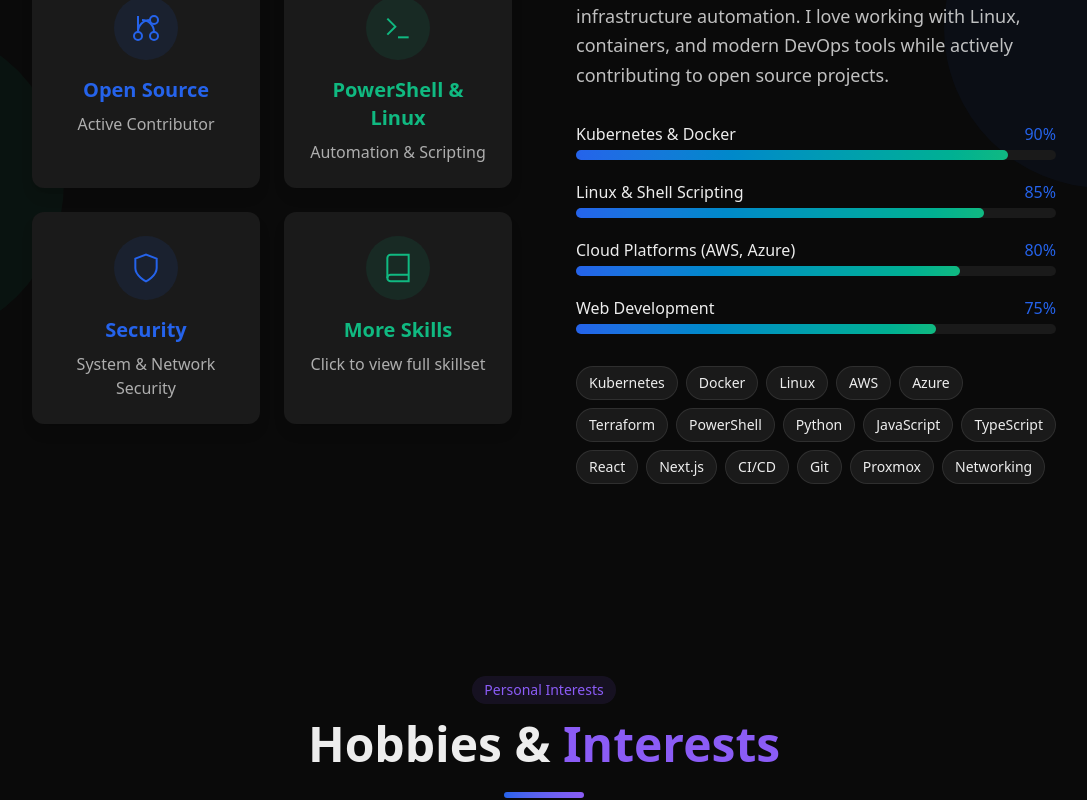
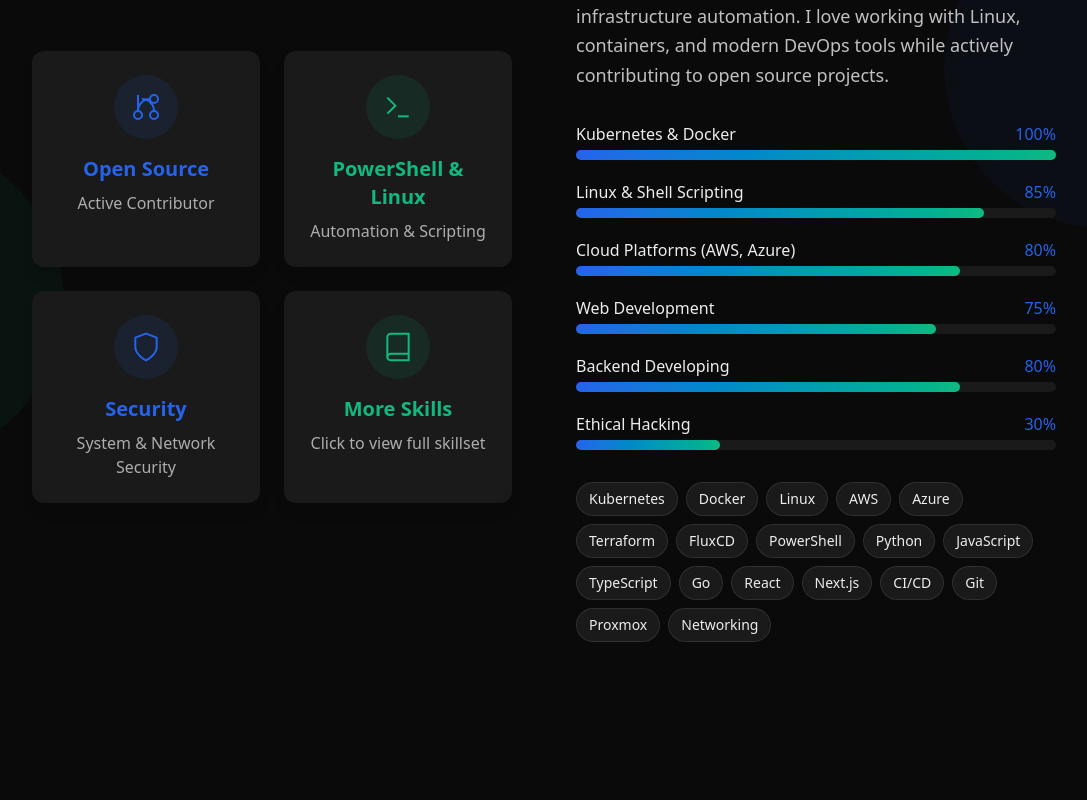
Before and after one commit to HadiCherkaoui/portfolio, a Next.js app: page / in a window 1280 px wide. Shown: the part 3483-4283 px from the top of the page, without its empty margins (96-1183 px from the left). Built offline with nearby package versions, Linux system fonts and the light colour scheme.

Commit message:
feat: update

```diff
--- a/components/AutomationSection.tsx
+++ b/components/AutomationSection.tsx
@@ -25,15 +25,16 @@ export default function AutomationSection() {
       link: 'https://gitlab.cherkaoui.ch/HadiCherkaoui'
     },
     {
-      title: 'Infrastructure as Code',
-      description: 'Automated infrastructure deployment and management using modern DevOps practices',
+      title: 'FluxCD GitOps',
+      description: 'GitOps-driven infrastructure with FluxCD managing Kubernetes and application deployments',
       icon: (
         <svg className="w-8 h-8" fill="none" stroke="currentColor" viewBox="0 0 24 24">
           <path strokeLinecap="round" strokeLinejoin="round" strokeWidth="2" d="M19.428 15.428a2 2 0 00-1.022-.547l-2.387-.477a6 6 0 00-3.86.517l-.318.158a6 6 0 01-3.86.517L6.05 15.21a2 2 0 00-1.806.547M8 4h8l-1 1v5.172a2 2 0 00.586 1.414l5 5c1.26 1.26.367 3.414-1.415 3.414H4.828c-1.782 0-2.674-2.154-1.414-3.414l5-5A2 2 0 009 10.172V5L8 4z" />
         </svg>
       ),
-      features: ['Terraform/OpenTofu', 'Kubernetes manifests', 'Ansible playbooks', 'GitOps workflows'],
-      link: 'https://gitlab.cherkaoui.ch/HadiCherkaoui/homelab-k8s'
+      features: ['FluxCD', 'Kubernetes manifests', 'GitOps workflows'],
+      link: 'https://gitlab.cherkaoui.ch/HadiCherkaoui/homelab-k8s-fluxcd',
+      oldLink: 'https://gitlab.cherkaoui.ch/HadiCherkaoui/homelab-k8s'
     }
   ];
 
@@ -119,6 +120,19 @@ export default function AutomationSection() {
                           <path strokeLinecap="round" strokeLinejoin="round" strokeWidth="2" d="M14 5l7 7m0 0l-7 7m7-7H3"></path>
                         </svg>
                       </a>
+                      {('oldLink' in feature) && (
+                        <a
+                          href={(feature as any).oldLink}
+                          target="_blank"
+                          rel="noopener noreferrer"
+                          className="inline-flex items-center gap-2 text-[var(--foreground)]/60 hover:text-[var(--foreground)]/80 transition-colors font-medium ml-4 text-sm"
+                        >
+                          <span>Old repo (OpenTofu)</span>
+                          <svg className="w-4 h-4" fill="none" stroke="currentColor" viewBox="0 0 24 24">
+                            <path strokeLinecap="round" strokeLinejoin="round" strokeWidth="2" d="M14 5l7 7m0 0l-7 7m7-7H3"></path>
+                          </svg>
+                        </a>
+                      )}
                     </div>
                   </div>
                 </div>
@@ -162,7 +176,7 @@ export default function AutomationSection() {
                   </p>
 
                   <div className="flex flex-wrap gap-2">
-                    {['GitLab CI/CD', 'n8n Workflows', 'Kubernetes', 'Proxmox', 'Ansible'].map((tech, index) => (
+                    {['GitLab CI/CD', 'n8n Workflows', 'Kubernetes', 'Proxmox', 'FluxCD'].map((tech, index) => (
                       <span
                         key={index}
                         className="px-3 py-1 bg-[var(--primary-color)]/5 text-[var(--primary-color)]/90 rounded-full text-xs font-medium"
--- a/components/ProjectsSection.tsx
+++ b/components/ProjectsSection.tsx
@@ -3,15 +3,15 @@ import React from 'react';
 export default function ProjectsSection() {
   const projects = [
     {
-      title: 'Quillium - Open Source AI Search',
-      description: 'Self-hostable alternative to Perplexity with Go backend and Next.js frontend',
-      tags: ['Go', 'Next.js', 'AI'],
-      link: 'https://gitlab.cherkaoui.ch/quillium-ai'
+      title: 'Scolx - Student Platform SaaS',
+      description: 'Modern SaaS platform for students built with Go backend and Next.js frontend, leveraging AI features and PostgreSQL',
+      tags: ['Go', 'Next.js', 'AI', 'PostgreSQL'],
+      link: 'https://scolx.com'
     },
     {
       title: 'Home Kubernetes Cluster',
       description: 'Production-grade enterprise Kubernetes cluster for media, backups, and self-hosted services',
-      tags: ['Kubernetes', 'Proxmox', 'OpenTofu'],
+      tags: ['Kubernetes', 'Proxmox', 'FluxCD'],
       link: 'https://docs.cherkaoui.ch/homelab'
     },
     {
--- a/components/SkillsSection.tsx
+++ b/components/SkillsSection.tsx
@@ -97,10 +97,10 @@ export default function SkillsSection() {
               <div>
                 <div className="flex justify-between mb-1">
                   <span className="font-medium">Kubernetes & Docker</span>
-                  <span className="text-[var(--primary-color)]">90%</span>
+                  <span className="text-[var(--primary-color)]">100%</span>
                 </div>
                 <div className="w-full bg-[var(--card-bg)] rounded-full h-2.5">
-                  <div className="bg-gradient-to-r from-[var(--primary-color)] to-[var(--secondary-color)] h-2.5 rounded-full" style={{ width: '90%' }}></div>
+                  <div className="bg-gradient-to-r from-[var(--primary-color)] to-[var(--secondary-color)] h-2.5 rounded-full" style={{ width: '100%' }}></div>
                 </div>
               </div>
 
@@ -133,13 +133,33 @@ export default function SkillsSection() {
                   <div className="bg-gradient-to-r from-[var(--primary-color)] to-[var(--secondary-color)] h-2.5 rounded-full" style={{ width: '75%' }}></div>
                 </div>
               </div>
+
+              <div>
+                <div className="flex justify-between mb-1">
+                  <span className="font-medium">Backend Developing</span>
+                  <span className="text-[var(--primary-color)]">80%</span>
+                </div>
+                <div className="w-full bg-[var(--card-bg)] rounded-full h-2.5">
+                  <div className="bg-gradient-to-r from-[var(--primary-color)] to-[var(--secondary-color)] h-2.5 rounded-full" style={{ width: '80%' }}></div>
+                </div>
+              </div>
+
+              <div>
+                <div className="flex justify-between mb-1">
+                  <span className="font-medium">Ethical Hacking</span>
+                  <span className="text-[var(--primary-color)]">30%</span>
+                </div>
+                <div className="w-full bg-[var(--card-bg)] rounded-full h-2.5">
+                  <div className="bg-gradient-to-r from-[var(--primary-color)] to-[var(--secondary-color)] h-2.5 rounded-full" style={{ width: '30%' }}></div>
+                </div>
+              </div>
             </div>
 
             {/* Skill tags */}
             <div className="flex flex-wrap gap-2">
               {[
-                'Kubernetes', 'Docker', 'Linux', 'AWS', 'Azure', 'Terraform',
-                'PowerShell', 'Python', 'JavaScript', 'TypeScript', 'React', 'Next.js',
+                'Kubernetes', 'Docker', 'Linux', 'AWS', 'Azure', 'Terraform', 'FluxCD',
+                'PowerShell', 'Python', 'JavaScript', 'TypeScript', 'Go', 'React', 'Next.js',
                 'CI/CD', 'Git', 'Proxmox', 'Networking'
               ].map((tag, index) => (
                 <span
```
